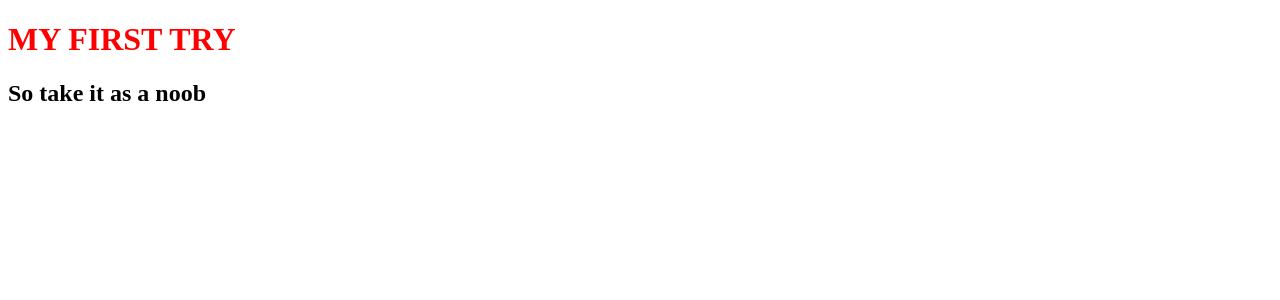
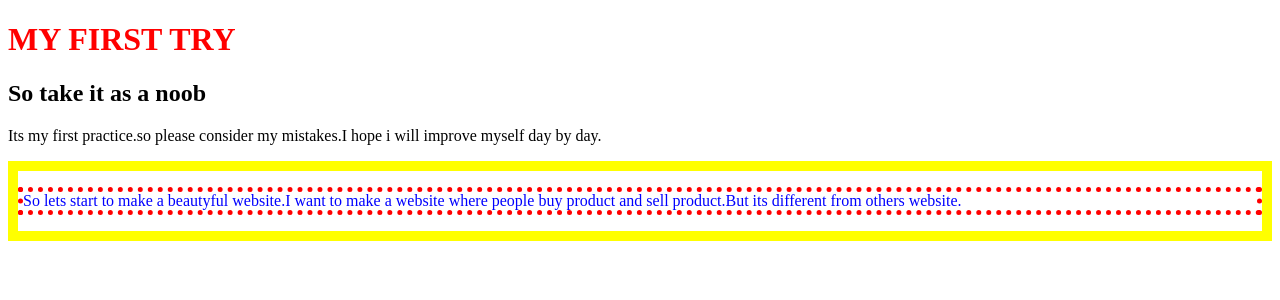
Before and after one commit to Abirrahman2/Web-development-repo, a PHP site: page /practice.html in a window 1280 px wide. Shown: the top 300 px of the page. Run offline with PHP 8.4, Linux system fonts and the light colour scheme.

Commit message:
second commit

```diff
--- a/Style.css
+++ b/Style.css
@@ -1,3 +1,10 @@
 h1{
     color: red;
 }
+.ABIR p{
+    color: blue;
+    border: 5px dotted red;
+}
+.ABIR{
+    border: 10px solid yellow;
+}
--- a/practice.html
+++ b/practice.html
@@ -10,5 +10,9 @@
 <body>
     <h1>MY FIRST TRY</h1>
     <h2>So take it as a noob</h2>
+    <p>Its my first practice.so please consider my mistakes.I hope i will improve myself day by day.</p>
+    <div class="ABIR">
+        <p>So lets start to make a beautyful website.I want to make a website where people buy product and sell product.But its different from others website.</p>
+    </div>
 </body>
 </html>
```
